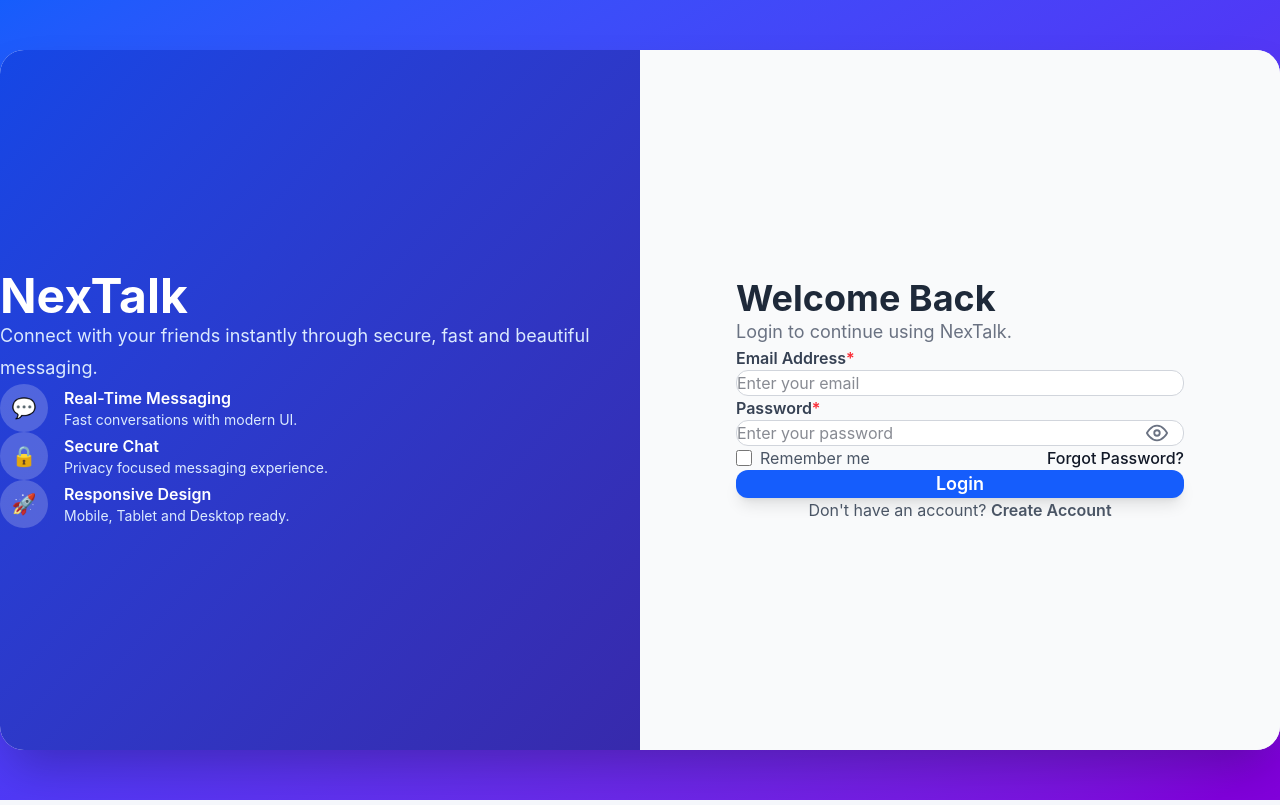
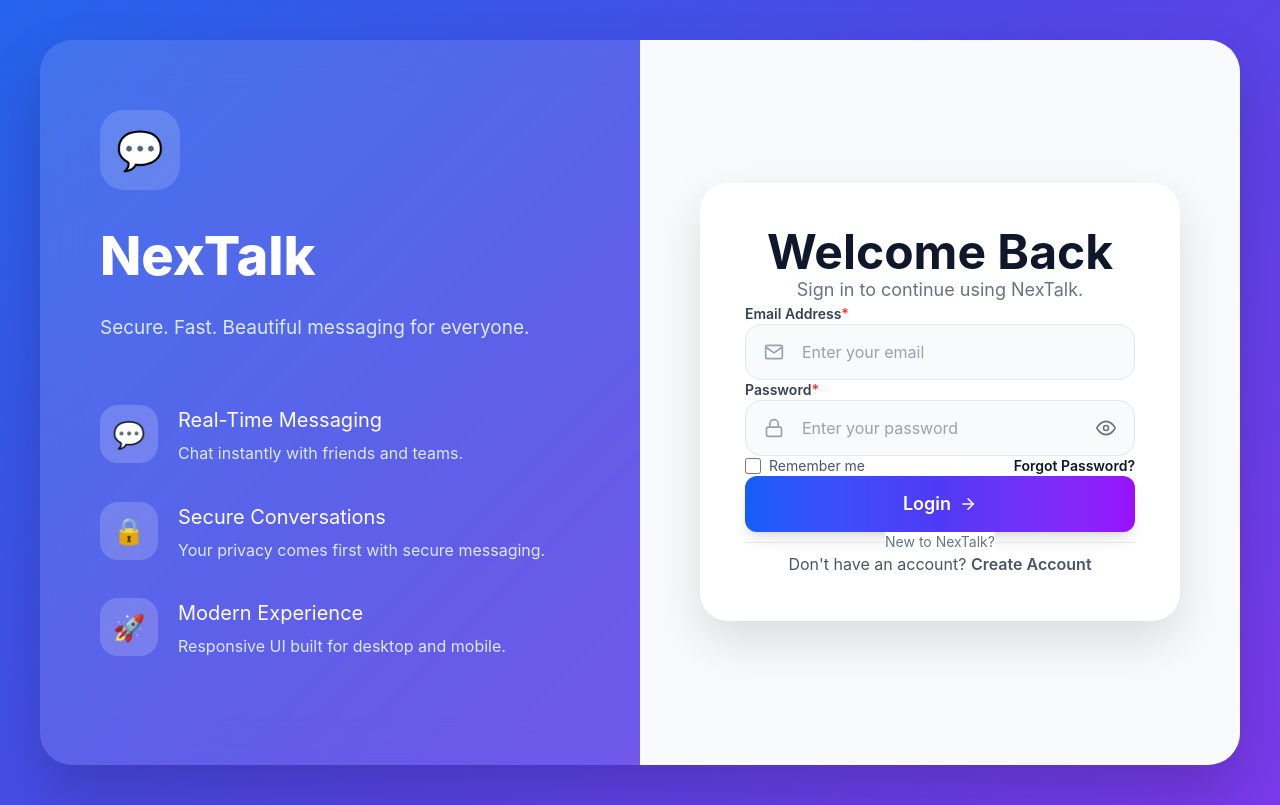
Before and after one commit to ravipotnuru1/NexTalk, a React (Vite) app: page /login in a window 1280 px wide. Built offline with nearby package versions, Linux system fonts and the light colour scheme.

Commit message:
finished chat project

```diff
--- a/src/components/auth/LoginForm.jsx
+++ b/src/components/auth/LoginForm.jsx
@@ -1,6 +1,7 @@
 import { useState } from "react";
 import { Link, useNavigate } from "react-router-dom";
 import { toast } from "react-toastify";
+import { FiArrowRight } from "react-icons/fi";
 
 import Input from "../common/Input";
 import Button from "../common/Button";
@@ -85,15 +86,15 @@ function LoginForm() {
   return (
     <form
       onSubmit={handleSubmit}
-      className="w-full space-y-8"
+      className="space-y-7"
     >
-      <div className="mb-2">
-        <h2 className="text-4xl font-bold text-gray-800">
+      <div className="text-center">
+        <h2 className="text-5xl font-bold text-slate-900 dark:text-white">
           Welcome Back
         </h2>
 
-        <p className="mt-3 text-lg text-gray-500">
-          Login to continue using NexTalk.
+        <p className="mt-3 text-lg text-gray-500 dark:text-gray-400">
+          Sign in to continue using NexTalk.
         </p>
       </div>
 
@@ -116,15 +117,14 @@ function LoginForm() {
         error={errors.password}
         required
       />
-
-      <div className="flex flex-col gap-3 text-base sm:flex-row sm:items-center sm:justify-between">
-        <label className="flex items-center gap-2 text-gray-600">
+      <div className="flex flex-col gap-4 sm:flex-row sm:items-center sm:justify-between">
+        <label className="flex items-center gap-2 text-sm text-gray-600 dark:text-gray-300">
           <input
             type="checkbox"
             name="remember"
             checked={formData.remember}
             onChange={handleChange}
-            className="h-4 w-4 rounded"
+            className="h-4 w-4 rounded accent-blue-600"
           />
 
           Remember me
@@ -132,7 +132,7 @@ function LoginForm() {
 
         <Link
           to={ROUTES.FORGOT_PASSWORD}
-          className="font-medium text-blue-600 transition hover:text-blue-700"
+          className="text-sm font-semibold text-blue-600 transition hover:text-blue-700 dark:text-blue-400 dark:hover:text-blue-300"
         >
           Forgot Password?
         </Link>
@@ -142,15 +142,31 @@ function LoginForm() {
         type="submit"
         fullWidth
         loading={loading}
+        className="group h-14 rounded-2xl bg-gradient-to-r from-blue-600 via-indigo-600 to-purple-600 text-lg font-semibold shadow-lg transition-all duration-300 hover:-translate-y-1 hover:shadow-2xl"
       >
-        Login
+        <span className="flex items-center justify-center gap-2">
+          Login
+          <FiArrowRight className="transition-transform duration-300 group-hover:translate-x-1" />
+        </span>
       </Button>
 
-      <p className="text-center text-base text-gray-600">
+      <div className="relative">
+        <div className="absolute inset-0 flex items-center">
+          <div className="w-full border-t border-gray-200 dark:border-slate-700"></div>
+        </div>
+
+        <div className="relative flex justify-center">
+          <span className="bg-white dark:bg-slate-800 px-4 text-sm text-gray-500 dark:text-gray-400">
+            New to NexTalk?
+          </span>
+        </div>
+      </div>
+
+      <p className="text-center text-base text-gray-600 dark:text-gray-300">
         Don't have an account?{" "}
         <Link
           to={ROUTES.SIGNUP}
-          className="font-semibold text-blue-600 hover:text-blue-700"
+          className="font-semibold text-blue-600 dark:text-blue-400 transition hover:text-indigo-600 dark:hover:text-blue-300"
         >
           Create Account
         </Link>
--- a/src/components/auth/PasswordInput.jsx
+++ b/src/components/auth/PasswordInput.jsx
@@ -1,5 +1,5 @@
 import { useState } from "react";
-import { FiEye, FiEyeOff } from "react-icons/fi";
+import { FiEye, FiEyeOff, FiLock } from "react-icons/fi";
 
 function PasswordInput({
   label = "Password",
@@ -18,7 +18,7 @@ function PasswordInput({
       {label && (
         <label
           htmlFor={name}
-          className="mb-2 block text-base font-semibold text-gray-700"
+          className="mb-2 block text-sm font-semibold text-gray-700 dark:text-gray-200"
         >
           {label}
           {required && (
@@ -27,7 +27,17 @@ function PasswordInput({
         </label>
       )}
 
-      <div className="relative">
+      <div
+        className={`flex h-14 items-center overflow-hidden rounded-2xl border transition-all duration-300 ${
+          error
+            ? "border-red-500 bg-red-50 dark:bg-red-950/20 focus-within:border-red-500 focus-within:ring-4 focus-within:ring-red-100 dark:focus-within:ring-red-900/30"
+            : "border-gray-200 bg-gray-50 dark:border-slate-700 dark:bg-slate-800 hover:border-blue-300 focus-within:border-blue-500 focus-within:ring-4 focus-within:ring-blue-100 dark:focus-within:ring-blue-900/30"
+        }`}
+      >
+        <div className="flex h-full w-14 items-center justify-center text-gray-400 dark:text-gray-500">
+          <FiLock size={20} />
+        </div>
+
         <input
           id={name}
           name={name}
@@ -38,40 +48,22 @@ function PasswordInput({
           disabled={disabled}
           required={required}
           autoComplete="off"
-          className={`
-            w-full
-            rounded-xl
-            border
-            px-5
-            py-4
-            pr-14
-            text-base
-            outline-none
-            transition-all
-            duration-300
-            ${
-              error
-                ? "border-red-500 focus:border-red-500 focus:ring-red-100"
-                : "border-gray-300 focus:border-blue-500 focus:ring-blue-100"
-            }
-            ${
-              disabled
-                ? "cursor-not-allowed bg-gray-100"
-                : "bg-white"
-            }
-            focus:ring-4
-          `}
+          className="h-full flex-1 border-none bg-transparent text-base text-gray-800 dark:text-white placeholder:text-gray-400 dark:placeholder:text-gray-500 outline-none"
         />
 
         <button
           type="button"
-          onClick={() => setShowPassword(!showPassword)}
-          className="absolute right-4 top-1/2 -translate-y-1/2 text-gray-500 transition-colors hover:text-blue-600"
+          onClick={() => setShowPassword((prev) => !prev)}
+          disabled={disabled}
+          aria-label={
+            showPassword ? "Hide password" : "Show password"
+          }
+          className="flex h-full w-14 items-center justify-center text-gray-500 dark:text-gray-400 transition-colors duration-300 hover:text-blue-600 dark:hover:text-blue-400"
         >
           {showPassword ? (
-            <FiEyeOff size={22} />
+            <FiEyeOff size={20} />
           ) : (
-            <FiEye size={22} />
+            <FiEye size={20} />
           )}
         </button>
       </div>
--- a/src/components/common/Input.jsx
+++ b/src/components/common/Input.jsx
@@ -1,4 +1,5 @@
 import React from "react";
+import { FiMail, FiUser } from "react-icons/fi";
 
 function Input({
   label,
@@ -12,12 +13,21 @@ function Input({
   required = false,
   className = "",
 }) {
+  const getIcon = () => {
+    switch (type) {
+      case "email":
+        return <FiMail size={20} />;
+      default:
+        return <FiUser size={20} />;
+    }
+  };
+
   return (
     <div className="w-full">
       {label && (
         <label
           htmlFor={name}
-          className="mb-2 block text-base font-semibold text-gray-700"
+          className="mb-2 block text-sm font-semibold text-gray-700 dark:text-gray-200"
         >
           {label}
           {required && (
@@ -25,6 +35,17 @@ function Input({
           )}
         </label>
       )}
+
+      <div
+        className={`flex h-14 items-center overflow-hidden rounded-2xl border transition-all duration-300 ${
+          error
+            ? "border-red-500 bg-red-50 dark:bg-red-950/20 focus-within:border-red-500 focus-within:ring-4 focus-within:ring-red-100 dark:focus-within:ring-red-900/30"
+            : "border-gray-200 bg-gray-50 dark:border-slate-700 dark:bg-slate-800 hover:border-blue-300 focus-within:border-blue-500 focus-within:ring-4 focus-within:ring-blue-100 dark:focus-within:ring-blue-900/30"
+        }`}
+      >
+        <div className="flex h-full w-14 items-center justify-center text-gray-400 dark:text-gray-500">
+          {getIcon()}
+        </div>
 
         <input
           id={name}
@@ -36,35 +57,9 @@ function Input({
           disabled={disabled}
           required={required}
           autoComplete="off"
-        className={`
-          w-full
-          rounded-xl
-          border
-          px-5
-          py-4
-          text-base
-          outline-none
-          transition-all
-          duration-300
-          ${
-            error
-              ? "border-red-500 focus:border-red-500"
-              : "border-gray-300 focus:border-blue-500"
-          }
-          ${
-            disabled
-              ? "cursor-not-allowed bg-gray-100"
-              : "bg-white"
-          }
-          focus:ring-4
-          ${
-            error
-              ? "focus:ring-red-100"
-              : "focus:ring-blue-100"
-          }
-          ${className}
-        `}
+          className={`h-full flex-1 border-none bg-transparent pr-4 text-base text-gray-800 dark:text-white placeholder:text-gray-400 dark:placeholder:text-gray-500 outline-none ${className}`}
         />
+      </div>
 
       {error && (
         <p className="mt-2 text-sm text-red-500">
--- /dev/null
+++ b/src/layouts/AuthLayout.css
@@ -0,0 +1,209 @@
+.auth-page {
+  min-height: 100vh;
+  background: linear-gradient(135deg, #2563eb, #4f46e5, #7c3aed);
+  display: flex;
+  align-items: center;
+  justify-content: center;
+  padding: 40px;
+  transition: background 0.3s ease;
+}
+
+.auth-wrapper {
+  width: 100%;
+  max-width: 1350px;
+}
+
+.auth-card {
+  display: grid;
+  grid-template-columns: 1fr 1fr;
+  background: rgba(255, 255, 255, 0.12);
+  backdrop-filter: blur(20px);
+  border-radius: 32px;
+  overflow: hidden;
+  box-shadow: 0 30px 60px rgba(0, 0, 0, 0.18);
+  min-height: 720px;
+  transition: all 0.3s ease;
+}
+
+.auth-left {
+  color: white;
+  padding: 70px 60px;
+  display: flex;
+  flex-direction: column;
+  justify-content: center;
+}
+
+.brand-logo {
+  width: 80px;
+  height: 80px;
+  border-radius: 24px;
+  background: rgba(255, 255, 255, 0.15);
+  display: flex;
+  align-items: center;
+  justify-content: center;
+  font-size: 38px;
+  margin-bottom: 25px;
+}
+
+.brand h1 {
+  font-size: 54px;
+  font-weight: 800;
+  margin-bottom: 15px;
+}
+
+.brand p {
+  font-size: 19px;
+  color: #dbeafe;
+  line-height: 1.8;
+}
+
+.feature-list {
+  margin-top: 60px;
+}
+
+.feature {
+  display: flex;
+  gap: 20px;
+  margin-bottom: 35px;
+}
+
+.feature-icon {
+  width: 58px;
+  height: 58px;
+  border-radius: 18px;
+  background: rgba(255, 255, 255, 0.18);
+  display: flex;
+  align-items: center;
+  justify-content: center;
+  font-size: 26px;
+}
+
+.feature h3 {
+  margin: 0;
+  font-size: 20px;
+}
+
+.feature p {
+  margin-top: 6px;
+  color: #dbeafe;
+  line-height: 1.6;
+}
+
+.auth-right {
+  display: flex;
+  align-items: center;
+  justify-content: center;
+  background: #f8fafc;
+  padding: 60px;
+  transition: background 0.3s ease;
+}
+
+.auth-form-card {
+  width: 100%;
+  max-width: 500px;
+  background: #ffffff;
+  border-radius: 28px;
+  padding: 45px;
+  box-shadow: 0 20px 50px rgba(0, 0, 0, 0.12);
+  transition: all 0.3s ease;
+}
+/* =========================
+   DARK MODE
+========================= */
+
+.dark .auth-page {
+  background: linear-gradient(135deg, #020617, #0f172a, #1e1b4b);
+}
+
+.dark .auth-card {
+  background: rgba(15, 23, 42, 0.55);
+  backdrop-filter: blur(20px);
+}
+
+.dark .auth-left {
+  color: #f8fafc;
+}
+
+.dark .brand p,
+.dark .feature p {
+  color: #cbd5e1;
+}
+
+.dark .feature-icon,
+.dark .brand-logo {
+  background: rgba(255, 255, 255, 0.12);
+}
+
+.dark .auth-right {
+  background: #0f172a;
+}
+
+.dark .auth-form-card {
+  background: #1e293b;
+  color: #f8fafc;
+  box-shadow: 0 20px 50px rgba(0, 0, 0, 0.45);
+}
+/* =========================
+   RESPONSIVE
+========================= */
+
+@media (max-width: 992px) {
+  .auth-card {
+    grid-template-columns: 1fr;
+    min-height: auto;
+  }
+
+  .auth-left {
+    display: none;
+  }
+
+  .auth-right {
+    padding: 30px 20px;
+  }
+
+  .auth-form-card {
+    max-width: 100%;
+    padding: 30px 24px;
+  }
+}
+
+@media (max-width: 576px) {
+  .auth-page {
+    padding: 0;
+  }
+
+  .auth-card {
+    border-radius: 0;
+    min-height: 100vh;
+    box-shadow: none;
+  }
+
+  .auth-right {
+    padding: 20px;
+  }
+
+  .auth-form-card {
+    max-width: 100%;
+    border-radius: 24px;
+    padding: 24px;
+  }
+}
+
+/* =========================
+   SMOOTH THEME TRANSITIONS
+========================= */
+
+.auth-page,
+.auth-card,
+.auth-right,
+.auth-form-card,
+.auth-left,
+.brand-logo,
+.feature-icon {
+  transition:
+    background-color 0.3s ease,
+    background 0.3s ease,
+    color 0.3s ease,
+    border-color 0.3s ease,
+    box-shadow 0.3s ease;
+}
--- a/src/layouts/AuthLayout.jsx
+++ b/src/layouts/AuthLayout.jsx
@@ -1,96 +1,64 @@
 import { Outlet } from "react-router-dom";
+import "./AuthLayout.css";
 
 function AuthLayout() {
   return (
-    <div className="min-h-screen bg-gradient-to-br from-blue-600 via-indigo-600 to-purple-700">
+    <div className="auth-page">
+      <div className="auth-wrapper">
+        <div className="auth-card">
+          {/* Left Side */}
+          <div className="auth-left">
+            <div className="brand">
+              <div className="brand-logo">💬</div>
 
-      <div className="mx-auto flex min-h-screen w-full max-w-7xl items-center justify-center px-4 py-6">
+              <h1>NexTalk</h1>
 
-        <div className="w-full overflow-hidden rounded-none bg-white shadow-none lg:rounded-3xl lg:shadow-2xl">
-
-          <div className="grid min-h-screen lg:min-h-[700px] lg:grid-cols-2">
-
-            {/* Left Side */}
-            <div className="hidden lg:flex flex-col justify-center bg-gradient-to-br from-blue-700 to-indigo-800 p-12 text-white">
-
-              <h1 className="mb-6 text-5xl font-bold">
-                NexTalk
-              </h1>
-
-              <p className="mb-10 text-lg leading-8 text-blue-100">
-                Connect with your friends instantly through secure,
-                fast and beautiful messaging.
+              <p>
+                Secure. Fast. Beautiful messaging for everyone.
               </p>
-
-              <div className="space-y-6">
-
-                <div className="flex items-center gap-4">
-                  <div className="flex h-12 w-12 items-center justify-center rounded-full bg-white/20 text-xl">
-                    💬
             </div>
 
+            <div className="feature-list">
+              <div className="feature">
+                <div className="feature-icon">💬</div>
+
                 <div>
-                    <h3 className="font-semibold">
-                      Real-Time Messaging
-                    </h3>
+                  <h3>Real-Time Messaging</h3>
 
-                    <p className="text-sm text-blue-100">
-                      Fast conversations with modern UI.
-                    </p>
+                  <p>Chat instantly with friends and teams.</p>
                 </div>
               </div>
 
-                <div className="flex items-center gap-4">
-                  <div className="flex h-12 w-12 items-center justify-center rounded-full bg-white/20 text-xl">
-                    🔒
-                  </div>
+              <div className="feature">
+                <div className="feature-icon">🔒</div>
 
                 <div>
-                    <h3 className="font-semibold">
-                      Secure Chat
-                    </h3>
+                  <h3>Secure Conversations</h3>
 
-                    <p className="text-sm text-blue-100">
-                      Privacy focused messaging experience.
-                    </p>
+                  <p>Your privacy comes first with secure messaging.</p>
                 </div>
               </div>
 
-                <div className="flex items-center gap-4">
-                  <div className="flex h-12 w-12 items-center justify-center rounded-full bg-white/20 text-xl">
-                    🚀
-                  </div>
+              <div className="feature">
+                <div className="feature-icon">🚀</div>
 
                 <div>
-                    <h3 className="font-semibold">
-                      Responsive Design
-                    </h3>
+                  <h3>Modern Experience</h3>
 
-                    <p className="text-sm text-blue-100">
-                      Mobile, Tablet and Desktop ready.
-                    </p>
+                  <p>Responsive UI built for desktop and mobile.</p>
+                </div>
+              </div>
             </div>
           </div>
 
-              </div>
-
-            </div>
-
           {/* Right Side */}
-            <div className="flex min-h-screen items-center justify-center bg-white px-6 py-10 sm:px-10 lg:min-h-[700px] lg:bg-gray-50 lg:px-14">
-
-              <div className="w-full max-w-md">
+          <div className="auth-right">
+            <div className="auth-form-card">
               <Outlet />
             </div>
-
           </div>
-
         </div>
-
       </div>
-
-      </div>
-
     </div>
   );
 }
```
Also changed, not shown: src/components/auth/SignupForm.jsx (+26 -10 lines). Lines whose indentation alone changed are shown as unchanged.
